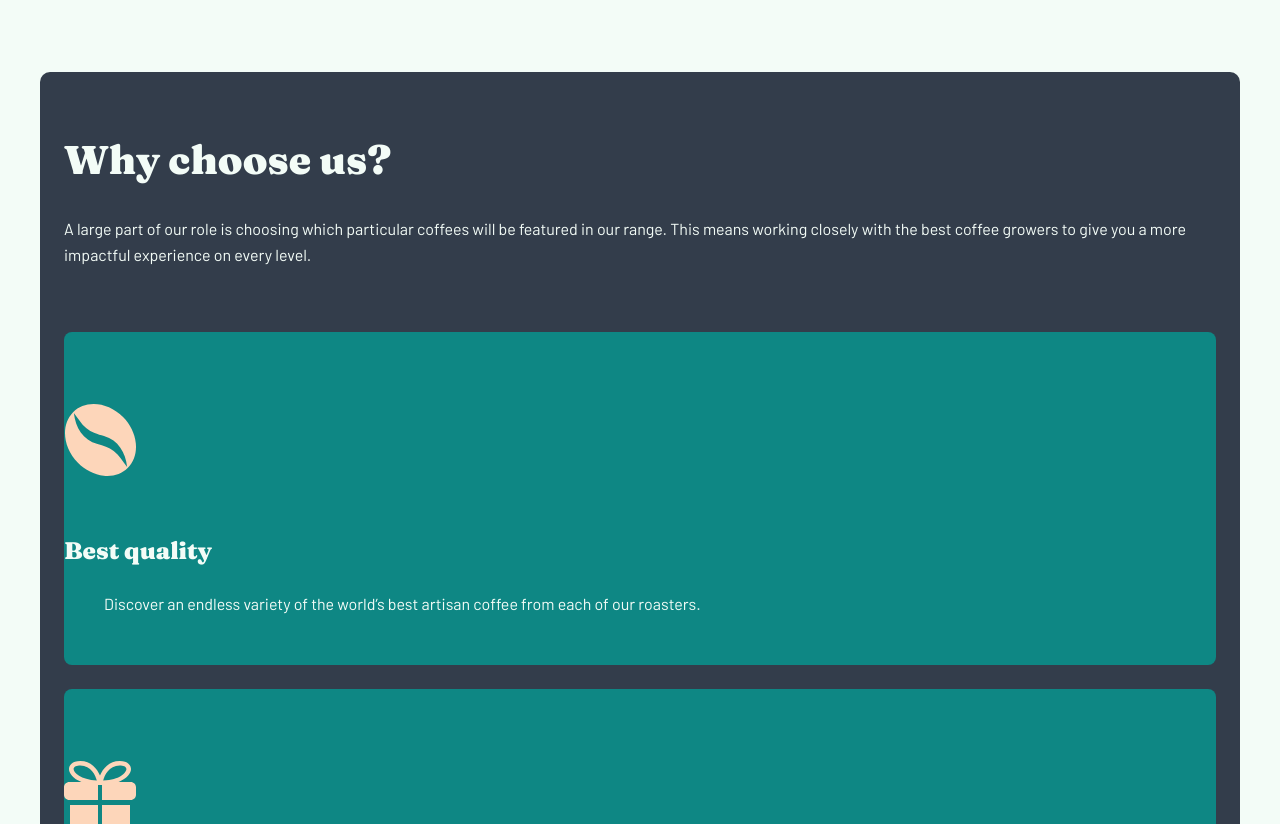
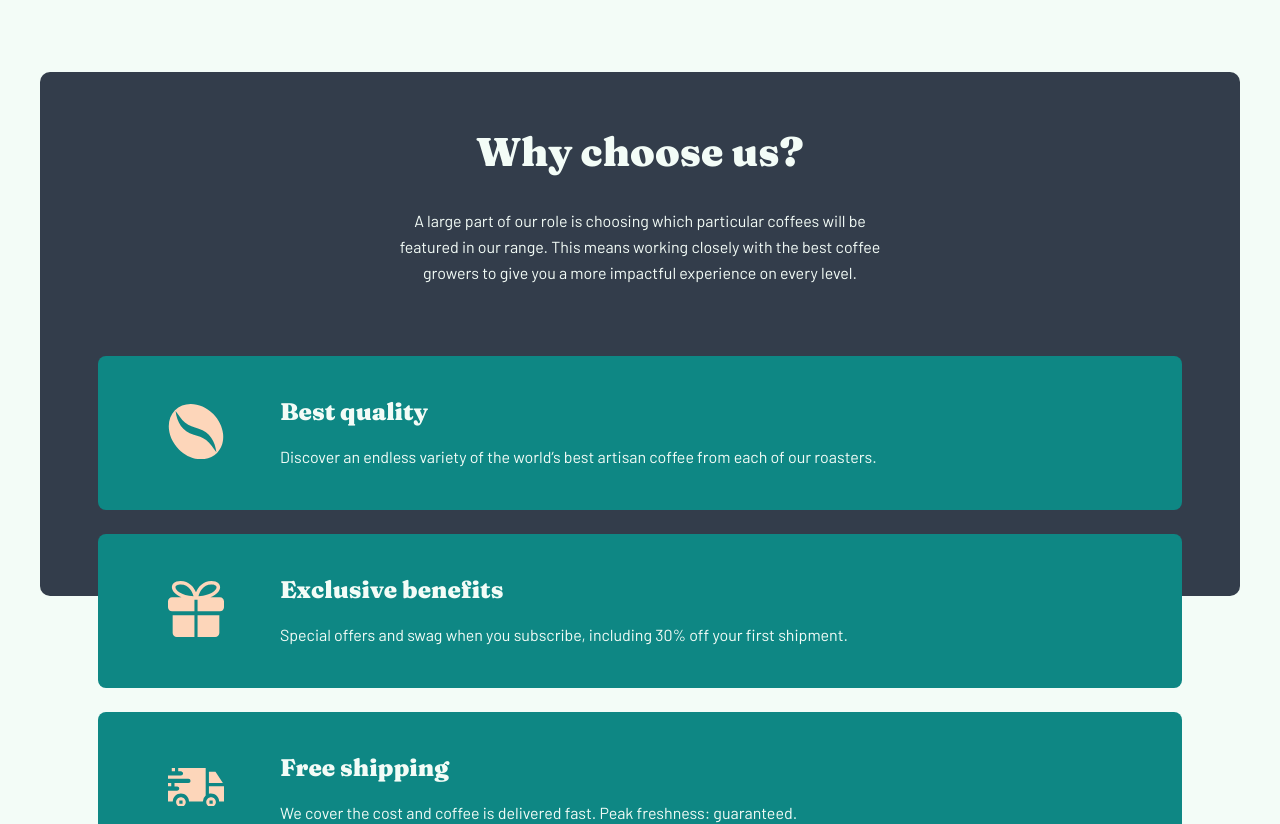
Before and after one commit to Andrparsons/coffeeroasters, a Next.js app: page / in a window 1280 px wide. Shown: the part 2040-2864 px from the top of the page. Built offline with nearby package versions, Linux system fonts and the light colour scheme.

Commit message:
index page  - feature section style -  tablet

```diff
--- a/pages/index.js
+++ b/pages/index.js
@@ -110,7 +110,14 @@ export default function Home() {
 
           <div className={styles.features}>
             <div className={styles.feature}>
-              <IconCoffeeBean className={styles.featureImg} />
+              <div className={styles.featureImgContainer}>
+                <IconCoffeeBean
+                  className={styles.featureImg}
+                  width="auto"
+                  height="auto"
+                  viewBox="0 0 73 72"
+                />
+              </div>
               <div className={styles.featureContent}>
                 <h4 className={styles.featureTitle}>Best quality</h4>
                 <p className={styles.featureText}>
@@ -121,7 +128,14 @@ export default function Home() {
             </div>
 
             <div className={styles.feature}>
-              <IconGift className={styles.featureImg} />
+              <div className={styles.featureImgContainer}>
+                <IconGift
+                  className={styles.featureImg}
+                  width="auto"
+                  height="auto"
+                  viewBox="0 0 72 72"
+                />
+              </div>
               <div className={styles.featureContent}>
                 <h4 className={styles.featureTitle}>Exclusive benefits</h4>
                 <p className={styles.featureText}>
@@ -132,7 +146,14 @@ export default function Home() {
             </div>
 
             <div className={styles.feature}>
-              <IconTruck className={styles.featureImg} />
+              <div className={styles.featureImgContainer}>
+                <IconTruck
+                  className={styles.featureImg}
+                  width="auto"
+                  height="auto"
+                  viewBox="0 0 72 50"
+                />
+              </div>
               <div className={styles.featureContent}>
                 <h4 className={styles.featureTitle}>Free shipping</h4>
                 <p className={styles.featureText}>
--- a/styles/Home.module.css
+++ b/styles/Home.module.css
@@ -161,6 +161,7 @@
 .featureSection {
   padding: 4rem 1.5rem 0;
   color: var(--textLight);
+  text-align: center;
 }
 
 .featureBackground {
@@ -183,6 +184,10 @@
   margin-bottom: 2rem;
 }
 
+.features {
+  margin-top: 4rem;
+}
+
 .feature {
   padding: 4.5rem 0 3rem;
   margin-bottom: 1.5rem;
@@ -190,8 +195,10 @@
   border-radius: var(--radiusSmall);
 }
 
-.feature:first-child {
-  margin-top: 4rem;
+.featureImgContainer {
+  max-width: 72px;
+  width: 100%;
+  margin: 0 auto;
 }
 
 .featureContent {
@@ -202,6 +209,47 @@
   padding: 0 2.5rem;
   margin-top: 1.5rem;
   margin-bottom: 0;
+}
+
+@media (min-width: 650px) {
+  .featureBackground {
+    height: 66%;
+  }
+  .featureSection {
+    padding: 3.5rem 3.625rem 0;
+    text-align: left;
+  }
+
+  .featuresIntro {
+    text-align: center;
+    max-width: 495px;
+    margin: 0 auto;
+  }
+
+  .features {
+    margin-top: 4.375rem;
+  }
+
+  .feature {
+    padding: 2.5rem 3rem 2.5rem 4.375rem;
+    display: flex;
+    align-items: center;
+  }
+
+  .featureContent {
+    margin-top: 0;
+    margin-left: 3.5rem;
+  }
+
+  .featureImgContainer {
+    max-width: 56px;
+    margin: 0;
+  }
+
+  .featureText {
+    padding: 0;
+    margin-top: 1rem;
+  }
 }
 
 /* steps */
```
